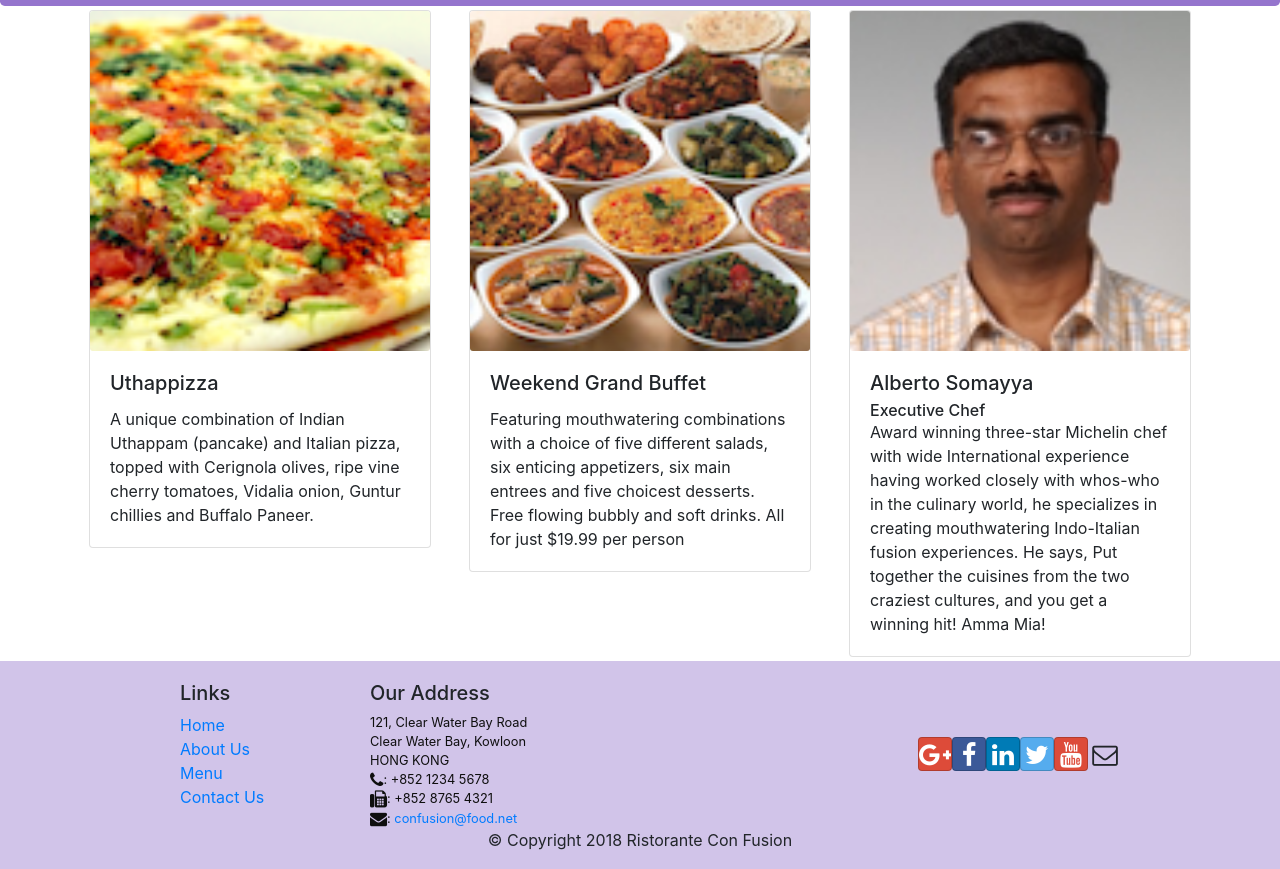
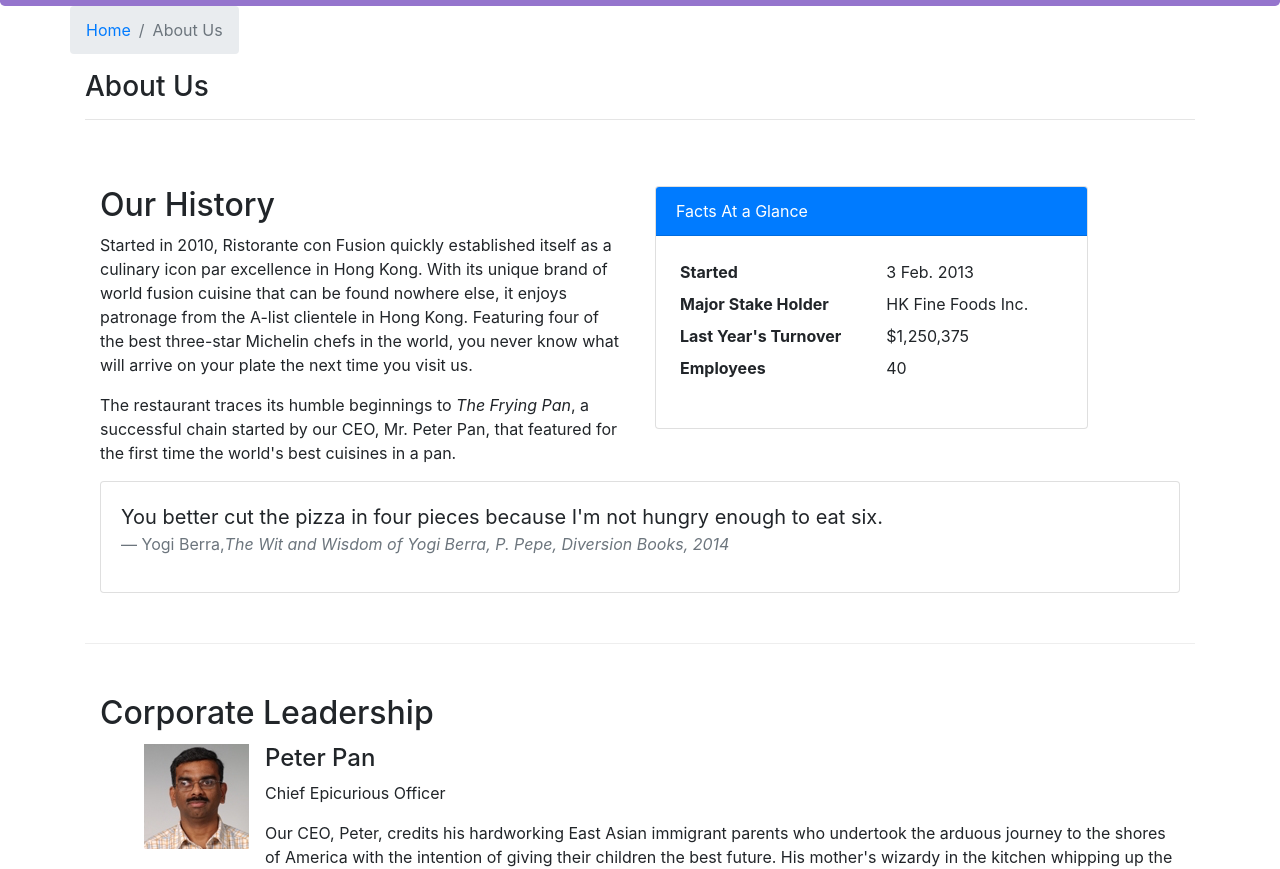
Before and after one commit to vinhdoanthe/reactjs, a React (Create React App) app in the folder confusion/: page /aboutus in a window 1280 px wide. Before the commit this address led to /home. Shown: the part 336-1205 px from the top of the page. Built offline with nearby package versions, Linux system fonts and the light colour scheme.

Commit message:
Complete Assignment 2

```diff
--- /dev/null
+++ b/confusion/src/components/AboutComponent.js
@@ -0,0 +1,80 @@
+import React from 'react';
+import { Breadcrumb, BreadcrumbItem, Card, CardBody, CardHeader, Media } from 'reactstrap';
+import { Link } from 'react-router-dom';
+import RenderLeader from './LeaderComponent'
+
+function About(props) {
+
+    const leaders = props.leaders.map((leader) => {
+        return (
+            <div className="row m-1">
+                <RenderLeader key={leader.id} leader={leader} />
+            </div>
+        );
+    });
+
+    return (
+        <div className="container">
+            <div className="row">
+                <Breadcrumb>
+                    <BreadcrumbItem><Link to="/home">Home</Link></BreadcrumbItem>
+                    <BreadcrumbItem active>About Us</BreadcrumbItem>
+                </Breadcrumb>
+                <div className="col-12">
+                    <h3>About Us</h3>
+                    <hr />
+                </div>
+            </div>
+            <div className="row row-content">
+                <div className="col-12 col-md-6">
+                    <h2>Our History</h2>
+                    <p>Started in 2010, Ristorante con Fusion quickly established itself as a culinary icon par excellence in Hong Kong. With its unique brand of world fusion cuisine that can be found nowhere else, it enjoys patronage from the A-list clientele in Hong Kong.  Featuring four of the best three-star Michelin chefs in the world, you never know what will arrive on your plate the next time you visit us.</p>
+                    <p>The restaurant traces its humble beginnings to <em>The Frying Pan</em>, a successful chain started by our CEO, Mr. Peter Pan, that featured for the first time the world's best cuisines in a pan.</p>
+                </div>
+                <div className="col-12 col-md-5">
+                    <Card>
+                        <CardHeader className="bg-primary text-white">Facts At a Glance</CardHeader>
+                        <CardBody>
+                            <dl className="row p-1">
+                                <dt className="col-6">Started</dt>
+                                <dd className="col-6">3 Feb. 2013</dd>
+                                <dt className="col-6">Major Stake Holder</dt>
+                                <dd className="col-6">HK Fine Foods Inc.</dd>
+                                <dt className="col-6">Last Year's Turnover</dt>
+                                <dd className="col-6">$1,250,375</dd>
+                                <dt className="col-6">Employees</dt>
+                                <dd className="col-6">40</dd>
+                            </dl>
+                        </CardBody>
+                    </Card>
+                </div>
+                <div className="col-12">
+                    <Card>
+                        <CardBody className="bg-faded">
+                            <blockquote className="blockquote">
+                                <p className="mb-0">You better cut the pizza in four pieces because
+                                    I'm not hungry enough to eat six.</p>
+                                <footer className="blockquote-footer">Yogi Berra,
+                                <cite title="Source Title">The Wit and Wisdom of Yogi Berra,
+                                    P. Pepe, Diversion Books, 2014</cite>
+                                </footer>
+                            </blockquote>
+                        </CardBody>
+                    </Card>
+                </div>
+            </div>
+            <div className="row row-content">
+                <div className="col-12">
+                    <h2>Corporate Leadership</h2>
+                </div>
+                <div className="col-12">
+                    <Media list>
+                        {leaders}
+                    </Media>
+                </div>
+            </div>
+        </div>
+    );
+}
+
+export default About;
--- /dev/null
+++ b/confusion/src/components/LeaderComponent.js
@@ -0,0 +1,17 @@
+import React from 'react'
+import { Media } from 'reactstrap'
+
+function RenderLeader(props) {
+    return (
+        <Media>
+            <img className="align-self-start mr-3" src={props.leader.image} alt={props.leader.name}></img>
+            <Media body>
+                <h4 className="mt-0">{props.leader.name}</h4>
+                <p>{props.leader.designation}</p>
+                <p>{props.leader.description}</p>
+            </Media>
+        </Media>
+    );
+}
+
+export default RenderLeader;
--- a/confusion/src/components/MainComponent.js
+++ b/confusion/src/components/MainComponent.js
@@ -9,6 +9,7 @@ import Header from './HeaderComponent'
 import Footer from './FooterComponent'
 import Home from './HomeComponent'
 import Contact from './ContactComponent'
+import About from './AboutComponent'
 import { Switch, Route, Redirect } from 'react-router-dom'
 
 class Main extends Component {
@@ -27,13 +28,13 @@ class Main extends Component {
 
         const HomePage = () => {
             return (
-                <Home dish={this.state.dishes.filter((dish) => dish.featured == true)[0]}
-                    promotion={this.state.promotions.filter((promotion) => promotion.featured == true)[0]}
-                    leader={this.state.leaders.filter((leader) => leader.featured == true)[0]} />
+                <Home dish={this.state.dishes.filter((dish) => dish.featured === true)[0]}
+                    promotion={this.state.promotions.filter((promotion) => promotion.featured === true)[0]}
+                    leader={this.state.leaders.filter((leader) => leader.featured === true)[0]} />
             );
         }
 
-        const DishWithId = ({match}) => {
+        const DishWithId = ({ match }) => {
             return (
                 <DishDetail dish={this.state.dishes.filter((dish) => dish.id === parseInt(match.params.dishId, 10))[0]}
                     comments={this.state.comments.filter((comment) => comment.dishId === parseInt(match.params.dishId, 10))}
@@ -48,6 +49,7 @@ class Main extends Component {
                     <Route path="/home" component={HomePage} />
                     <Route exact path="/menu" component={() => <Menu dishes={this.state.dishes} />} />
                     <Route path="/menu/:dishId" component={DishWithId} />
+                    <Route exact path="/aboutus" component={() => <About leaders={this.state.leaders} />} />
                     <Route exact path="/contactus" component={Contact} />
                     <Redirect to="/home" />
                 </Switch>
```
